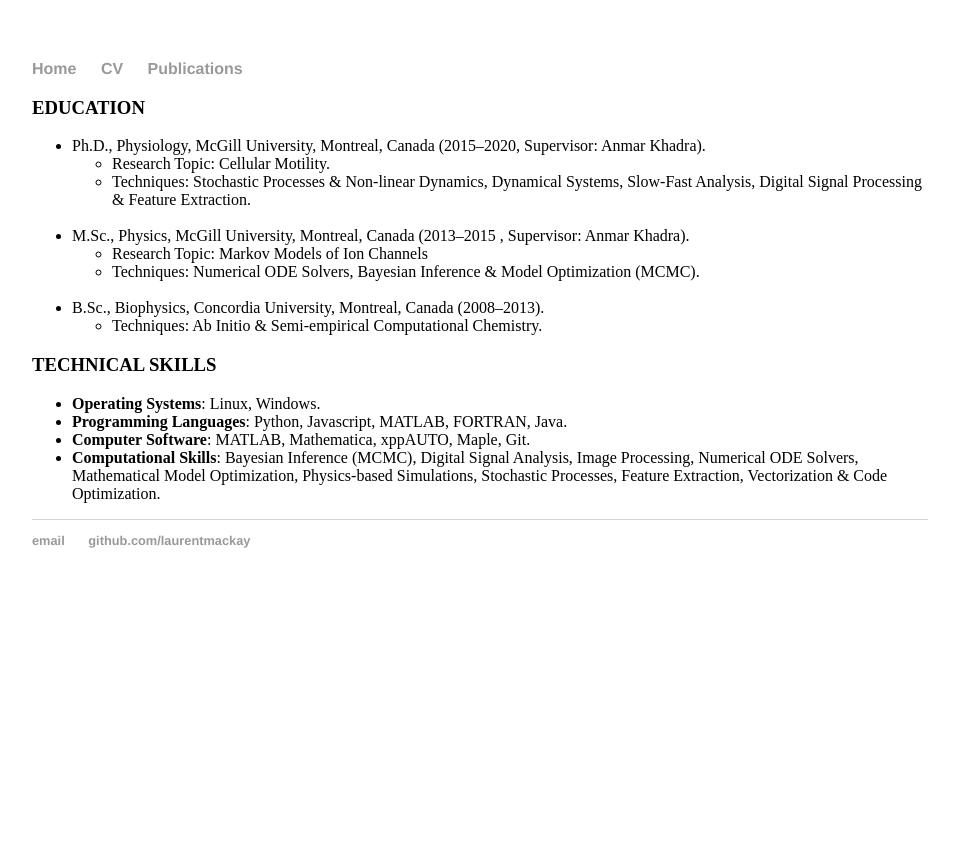
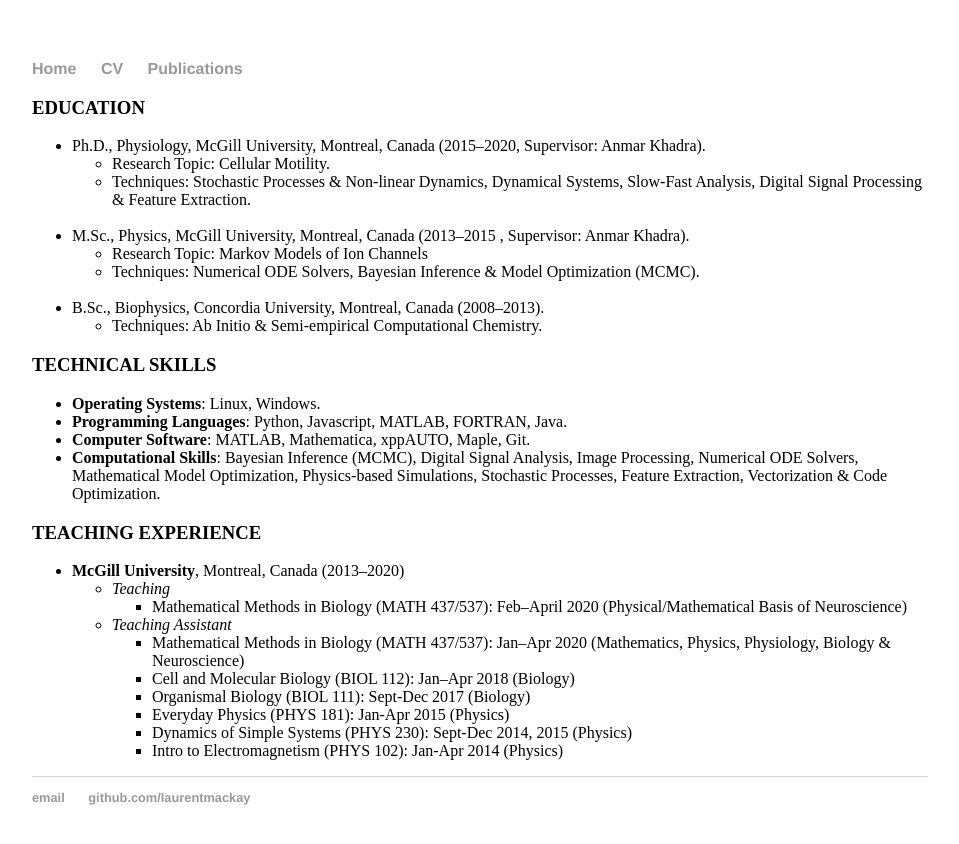
Before and after one commit to laurentmackay/laurentmackay.github.io, a Jekyll site: the page built from cv/index.md, in a window 1280 px wide. Shown: the top 844 px of the page, without its empty margins (160-1119 px from the left). Built offline with Jekyll 4.4.1, drawn with Linux system fonts in a browser that asks for light colours; our own code applies the rules of GitHub Pages for plain Markdown files.

Commit message:
Update index.md

```diff
--- a/cv/index.md
+++ b/cv/index.md
@@ -20,3 +20,15 @@
 * **Computational Skills**: Bayesian Inference (MCMC), Digital Signal Analysis, Image
 Processing, Numerical ODE Solvers, Mathematical Model Optimization, Physics-based Simulations,
 Stochastic Processes, Feature Extraction, Vectorization & Code Optimization.
+
+### TEACHING EXPERIENCE
+* **McGill University**, Montreal, Canada (2013–2020)
+   * *Teaching*
+      * Mathematical Methods in Biology (MATH 437/537): Feb–April 2020 (Physical/Mathematical Basis of Neuroscience)
+   * *Teaching Assistant*
+      * Mathematical Methods in Biology (MATH 437/537): Jan–Apr 2020 (Mathematics, Physics, Physiology, Biology & Neuroscience)
+      * Cell and Molecular Biology (BIOL 112): Jan–Apr 2018 (Biology)
+      * Organismal Biology (BIOL 111): Sept-Dec 2017 (Biology)
+      * Everyday Physics (PHYS 181): Jan-Apr 2015 (Physics)
+      * Dynamics of Simple Systems (PHYS 230): Sept-Dec 2014, 2015 (Physics)
+      * Intro to Electromagnetism (PHYS 102): Jan-Apr 2014 (Physics)
```
